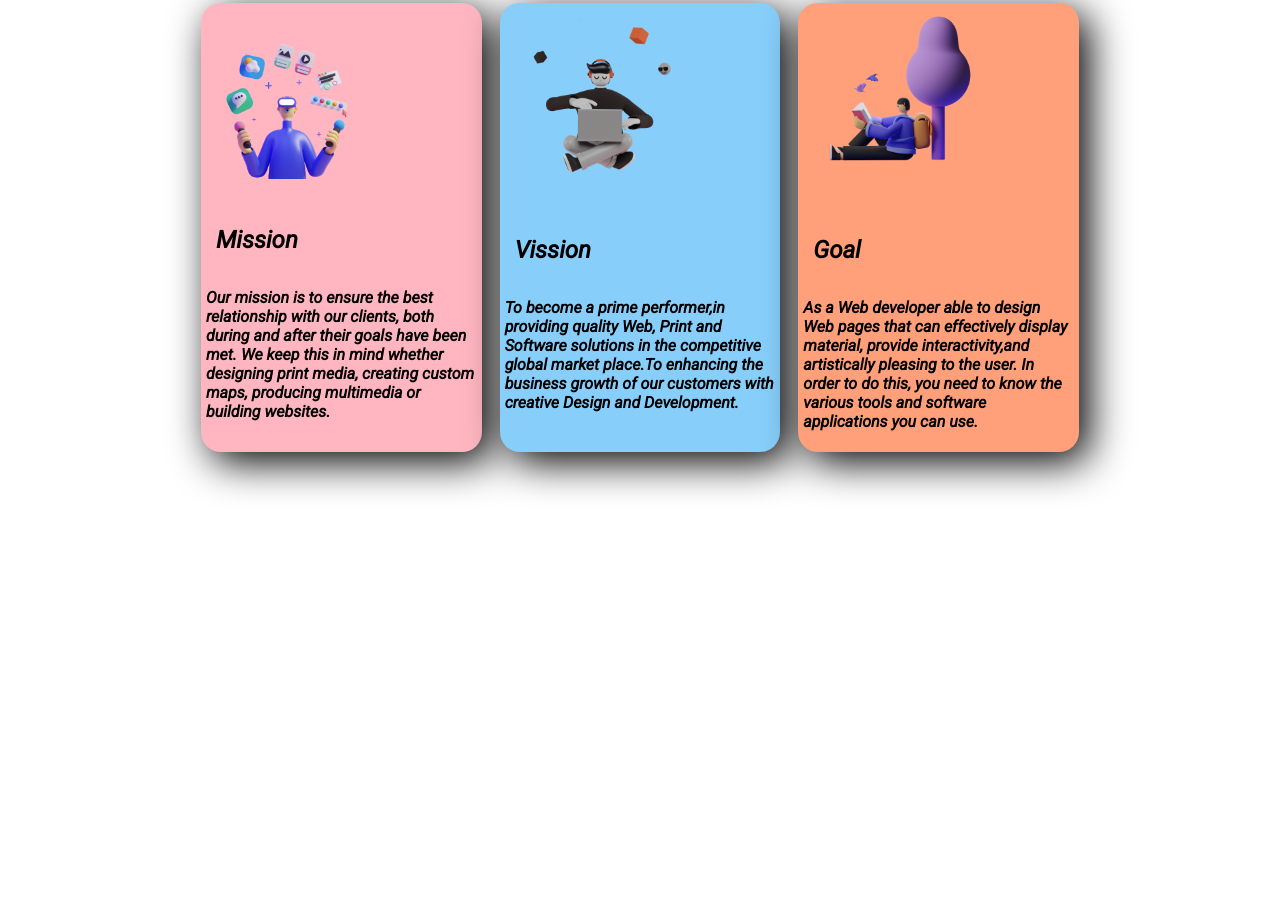
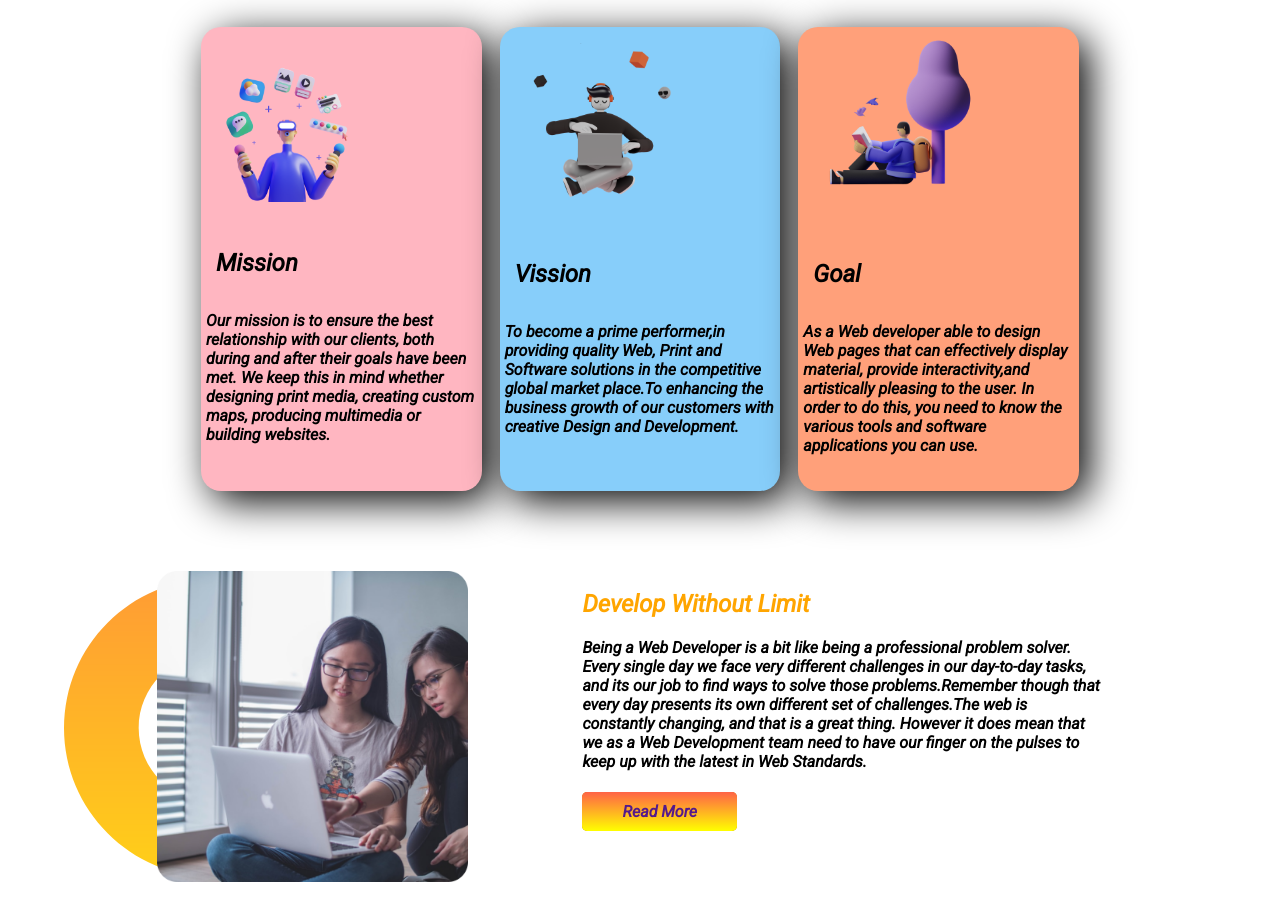
Before and after one commit to khaleda11/first-assignment, a plain HTML site: page index.html in a window 1280 px wide. Shown: the part 628-1548 px from the top of the page. Before the commit the page ends 1160 px from the top, so only its background shows below. Drawn offline with Linux system fonts and the light colour scheme.

Commit message:
third part added

```diff
--- a/index.html
+++ b/index.html
@@ -80,10 +80,35 @@
           </div>
 
 
-      </section>
+           </section>
 
-       <!-----------Second section ------------>
+       <!-----------Second section end ------------>
 
+
+         <!-----------Third section start------------>
+
+           <section class="third-section">
+
+
+           <div class="third-left-part">
+               <img src ="images/coding.png" alt =" ">
+           </div>
+
+
+           <div class="third-right-part">
+
+                 <h2 style="color:orange"> Develop Without Limit </h2>
+
+              <p> Being a Web Developer is a bit like being a professional problem solver. Every single day we face very different challenges in our day-to-day tasks, and its our job to find ways to solve those problems.Remember though that every day presents its own different set of challenges.The web is constantly changing, and that is a great thing. However it does mean that we as a Web Development team need to have our finger on the pulses to keep up with the latest in Web Standards.
+           </p>
+           <a  class="link_button" href="">Read More </a>
+           </div>
+
+
+          </section>
+
+
+           <!-----------Third section End------------>
 
 
 
--- a/style.css
+++ b/style.css
@@ -26,6 +26,7 @@ h1{
 
 p{
           font-weight: bold;
+          padding-bottom: 15px;
 }
 
 .first_section{
@@ -90,3 +91,27 @@ h3{
 #bg-color3{
           background-color:lightsalmon;
 }
+.third-section{
+          display: flex;
+          margin: 5%;
+          margin-bottom:80px ;
+
+}
+
+.third-left-part{
+
+           width: 50%;
+           background-image: url(images/picture-4.png);
+           background-repeat: no-repeat;
+           background-position: left ;
+
+
+}
+.third-left-part img{
+          width: 60%;
+          padding-left: 18%;
+}
+.third-right-part{
+          width: 50%;
+          margin-right: 10%;
+}
```
Also changed, not shown: images/picture-4.png (added).
